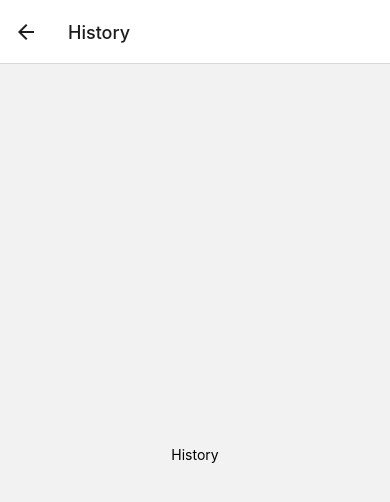
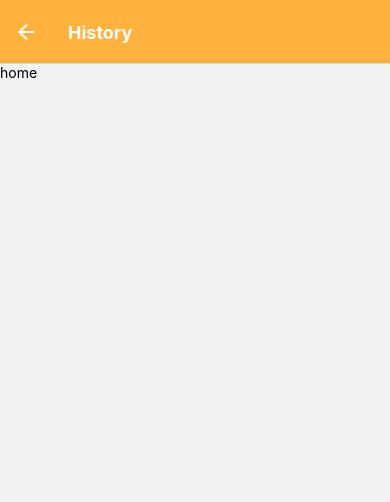
Before and after one commit to fais1242/ProjectPDO, a React Native app: screen /History in a window 390 px wide. Shown: the top 502 px of the page. Built offline with nearby package versions, Linux system fonts and the light colour scheme.

Commit message:
chang app

```diff
--- a/App.js
+++ b/App.js
@@ -7,57 +7,28 @@ import Scanner from './Screen/Scanner';
 import ProductionOrder from './Screen/ProductionOrder';
 import History from './Screen/History';
 import Login from './Screen/Login';
+import Home from './Screen/Home';
 
-function HomeScreen({ navigation }) {
-  return (
-    <View style={ styles.container }>
+const Stack = createNativeStackNavigator();
 
-    <ScrollView>
-
-      <View>
-      <Text style={styles.stext}>
-        Home
-        </Text>
-
-        <Image
-      source={{uri:'https://icon-library.com/images/users-icon-png/users-icon-png-17.jpg'}}
-      style={{width:100,height:100}}
-      containerStyle={{marginLeft:'auto', marginRight:'auto'}}
-      />
-
-      </View>
-
-    <Button
-        title= "Scan QR code"
-        onPress={() => navigation.navigate('Scanner')}
-        containerStyle = {{marginVertical: 10}}
-      />
-
-       <Button
-        title="Production Order"
-        onPress={() => navigation.navigate('Production')}
-        containerStyle = {{marginVertical: 10}}
-      />
-
-      <Button
-        title="History"
-        onPress={() => navigation.navigate('History')}
-        containerStyle = {{marginVertical: 10}}
-      />
-       <Button
-        title="Login"
-        onPress={() => Login}
-        containerStyle = {{marginVertical: 10}}
-      />
-
-    </ScrollView>
-
-    </View>
+const App = () =>{
+  return(
+      <NavigationContainer >
+      <Stack.Navigator screenOptions={{
+        headerStyle: { backgroundColor: '#FFB23E'},
+          headerTintColor: '#fff',
+          headerTitleStyle: {
+            fontWeight: 'bold',
+          }}}>
+        <Stack.Screen name="Home" component={Home} />
+        <Stack.Screen name="Scanner" component={Scanner}  />
+        <Stack.Screen name="Production" component={ProductionOrder}/>
+        <Stack.Screen name="History" component={History}/>
+      </Stack.Navigator>
+    </NavigationContainer>
 
   );
-}
-
-const Stack = createNativeStackNavigator();
+};
 
 const styles = StyleSheet.create ({
   container:{
@@ -76,18 +47,5 @@ const styles = StyleSheet.create ({
   }
 });
 
-function App() {
-  return (
-    <NavigationContainer>
-      <Stack.Navigator initialRouteName="Home">
-        <Stack.Screen name="Login" component={Login} />
-        <Stack.Screen name="Home" component={HomeScreen} />
-        <Stack.Screen name="Scanner" component={Scanner}  />
-        <Stack.Screen name="Production" component={ProductionOrder}/>
-        <Stack.Screen name="History" component={History}/>
-      </Stack.Navigator>
-    </NavigationContainer>
-  );
-}
 
 export default App;
--- a/Screen/History.js
+++ b/Screen/History.js
@@ -2,12 +2,12 @@ import { View, Text } from 'react-native';
 import React from 'react';
 
 
-function History() {
-    return (
-      <View style={{ flex: 1, alignItems: 'center', justifyContent: 'center' }}>
-        <Text>History</Text>
-      </View>
-    );
-  }
+const History = () => {
+  return (
+    <View>
+      <Text>home</Text>
+    </View>
+  );
+};
 
-export default  History
+export default History;
--- /dev/null
+++ b/Screen/Home.js
@@ -0,0 +1,66 @@
+import { View, Text, StyleSheet, ScrollView } from 'react-native';
+import React from 'react';
+import { Button, Image } from 'react-native-elements';
+
+
+const Home = ({navigation}) => {
+  return (
+    <View style={ styles.container }>
+
+      <View>
+      <Text style={styles.stext}>
+        Home
+        </Text>
+
+        <Image
+      source={{uri:'https://icon-library.com/images/users-icon-png/users-icon-png-17.jpg'}}
+      style={{width:100,height:100}}
+      containerStyle={{marginLeft:'auto', marginRight:'auto'}}
+      />
+      </View>
+    <Button
+        title= "Scan QR code"
+        onPress={() => navigation.navigate('Scanner')}
+        containerStyle = {{marginVertical: 10}}
+      />
+
+       <Button
+        title="Production Order"
+        onPress={() => navigation.navigate('Production')}
+        containerStyle = {{marginVertical: 10}}
+      />
+
+      <Button
+        title="History"
+        onPress={() => navigation.navigate('History')}
+        containerStyle = {{marginVertical: 10}}
+      />
+       <Button
+        title="Login"
+        onPress={() => Login}
+        containerStyle = {{marginVertical: 10}}
+      />
+
+
+    </View>
+  );
+};
+
+const styles = StyleSheet.create ({
+  container:{
+    flex: 1,
+    padding:35,
+    backgroundColor: '#FFB23E'
+  },
+  stext:{
+    color: 'black',
+    fontWeight: 'bold',
+    fontSize: 30,
+    marginBottom:20,
+    marginLeft:'auto', marginRight:'auto'
+  },
+  button:{
+  }
+});
+
+export default Home;
--- a/Screen/Login.js
+++ b/Screen/Login.js
@@ -1,12 +1,21 @@
-import { View, Text } from 'react-native';
+import { View, Text, StyleSheet, SafeAreaView } from 'react-native';
 import React from 'react';
 
-function Login() {
-    return (
-      <View style={{ flex: 1, alignItems: 'center', justifyContent: 'center' }}>
-        <Text>History</Text>
-      </View>
-    );
-  }
+const Login = () => {
+  return (
+   <View style = {styles.container}>
+        <Text>
+          Login
+        </Text>
+  </View>
+  );
+};
 
-export default  Login
+const styles = StyleSheet.create({
+  container: {
+    flex:1,
+    backgroundColor: '#FFB23E'
+  },
+});
+
+export default Login;
```
